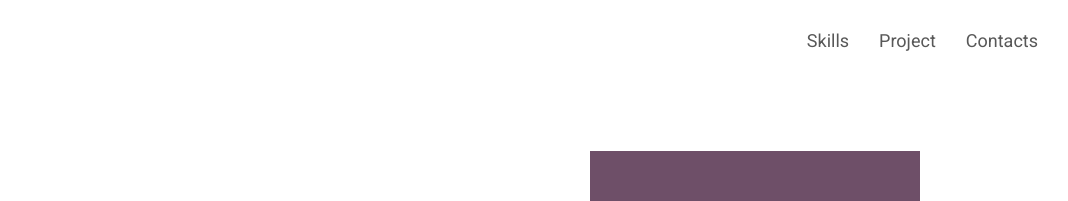
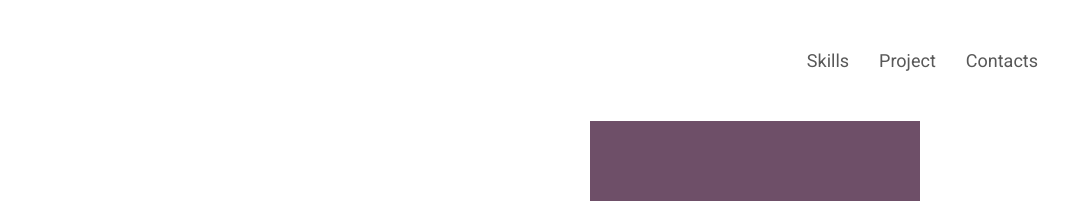
Before and after one commit to SuvorovNikita/portfolio-react, a React (Create React App) app: page / in a window 1280 px wide. Shown: the top 201 px of the page, without its empty margins (172-1240 px from the left). Built offline with nearby package versions, Linux system fonts and the light colour scheme.

Commit message:
fix header

```diff
--- a/src/component/Header/Header.module.scss
+++ b/src/component/Header/Header.module.scss
@@ -1,6 +1,6 @@
 @import "./../../common/styles/container";
 
 .header {
-  padding-top: 30px;
-  padding-bottom: 100px;
+  padding-top: 50px;
+  padding-bottom: 50px;
 }
```
